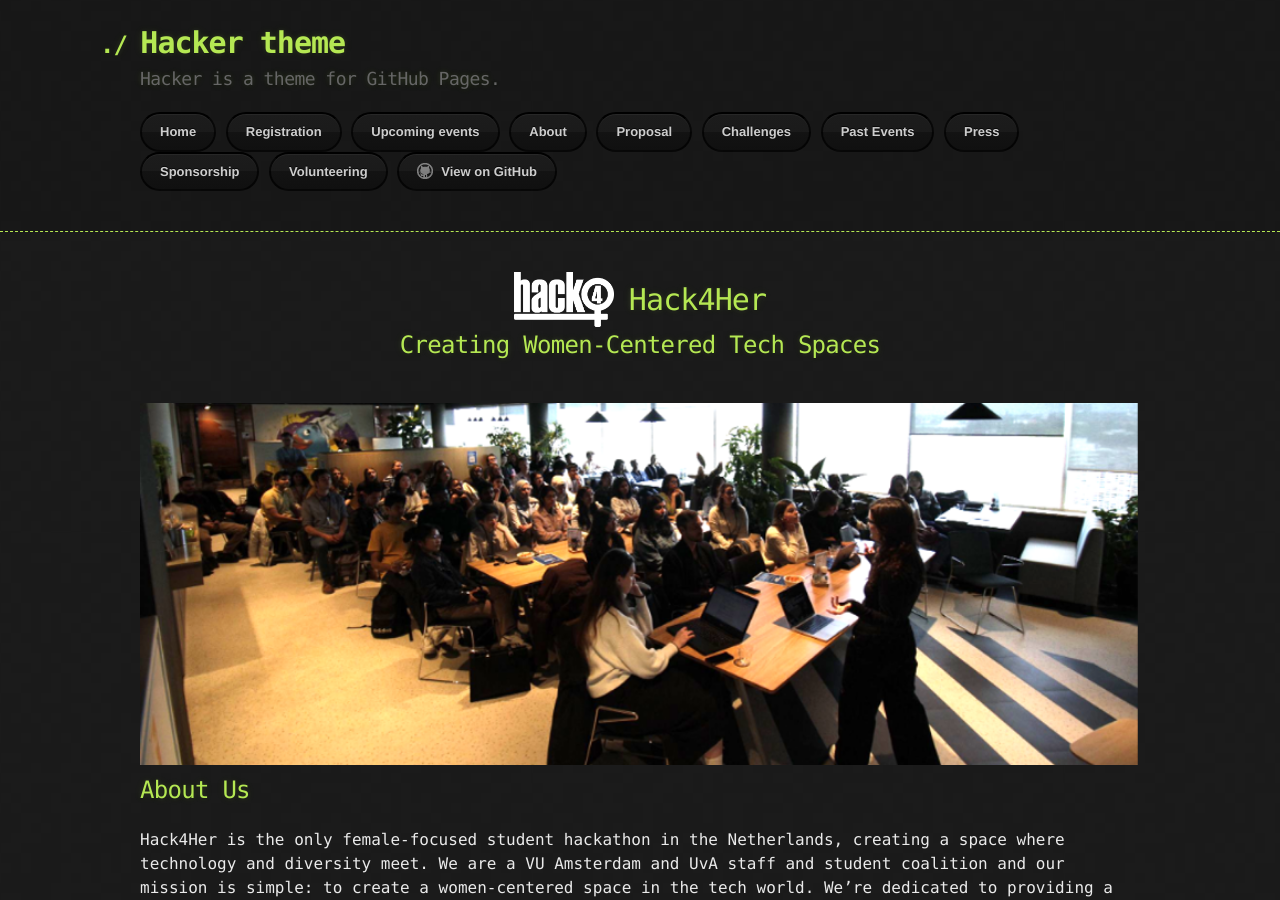
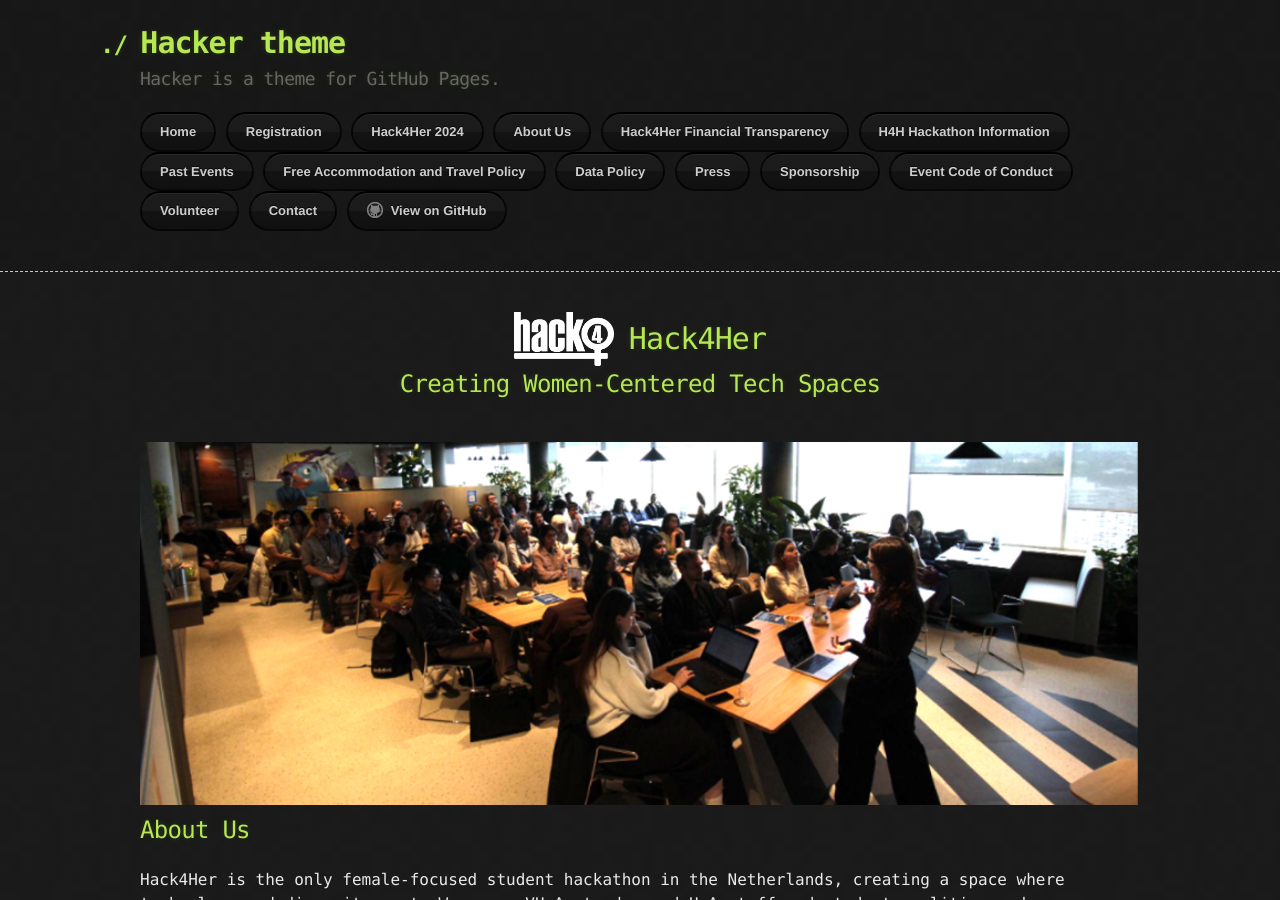
Before and after one commit to hack4her/hack4her.github.io, a Jekyll site: the page built from index.md, in a window 1280 px wide and 900 px high. Built offline with Jekyll 4.4.1, drawn with Linux system fonts in a browser that asks for light colours.

Commit message:
Update default.html

```diff
--- a/_layouts/default.html
+++ b/_layouts/default.html
@@ -23,14 +23,18 @@
           {% if site.show_downloads %}
             <a href="/" class="btn">Home</a>
             <a href="https://forms.gle/8bSbfXUKwUAo9GhC9" class="btn">Registration</a>
-            <a href="../2024_event.html" class="btn">Upcoming events</a>
-            <a href="../about.html" class="btn">About</a>
-            <a href="../proposal.html" class="btn">Proposal</a>
-            <a href="../challenges.html" class="btn">Challenges</a>
+            <a href="../2024_event.html" class="btn">Hack4Her 2024</a>
+            <a href="../about.html" class="btn">About Us</a>
+            <a href="../transparency.html" class="btn">Hack4Her Financial Transparency</a>
+            <a href="../hackathon.html" class="btn">H4H Hackathon Information</a>
             <a href="../events_archive.html" class="btn">Past Events</a>
+            <a href="../acc_trav_policy.html" class="btn">Free Accommodation and Travel Policy</a>
+            <a href="../data.html" class="btn">Data Policy</a>
             <a href="../press.html"  class="btn">Press</a>
             <a href="../sponsorship.html"  class="btn">Sponsorship</a>
-            <a href="../volunteer.html"  class="btn">Volunteering</a>
+            <a href="../code_conduct.html"  class="btn">Event Code of Conduct</a>
+            <a href="../volunteer.html"  class="btn">Volunteer</a>
+            <a href="../contact.html"  class="btn">Contact</a>
           {% endif %}
           <a href="{{ site.github.repository_url }}" class="btn btn-github"><span class="icon"></span>View on GitHub</a>
         </section>
```
